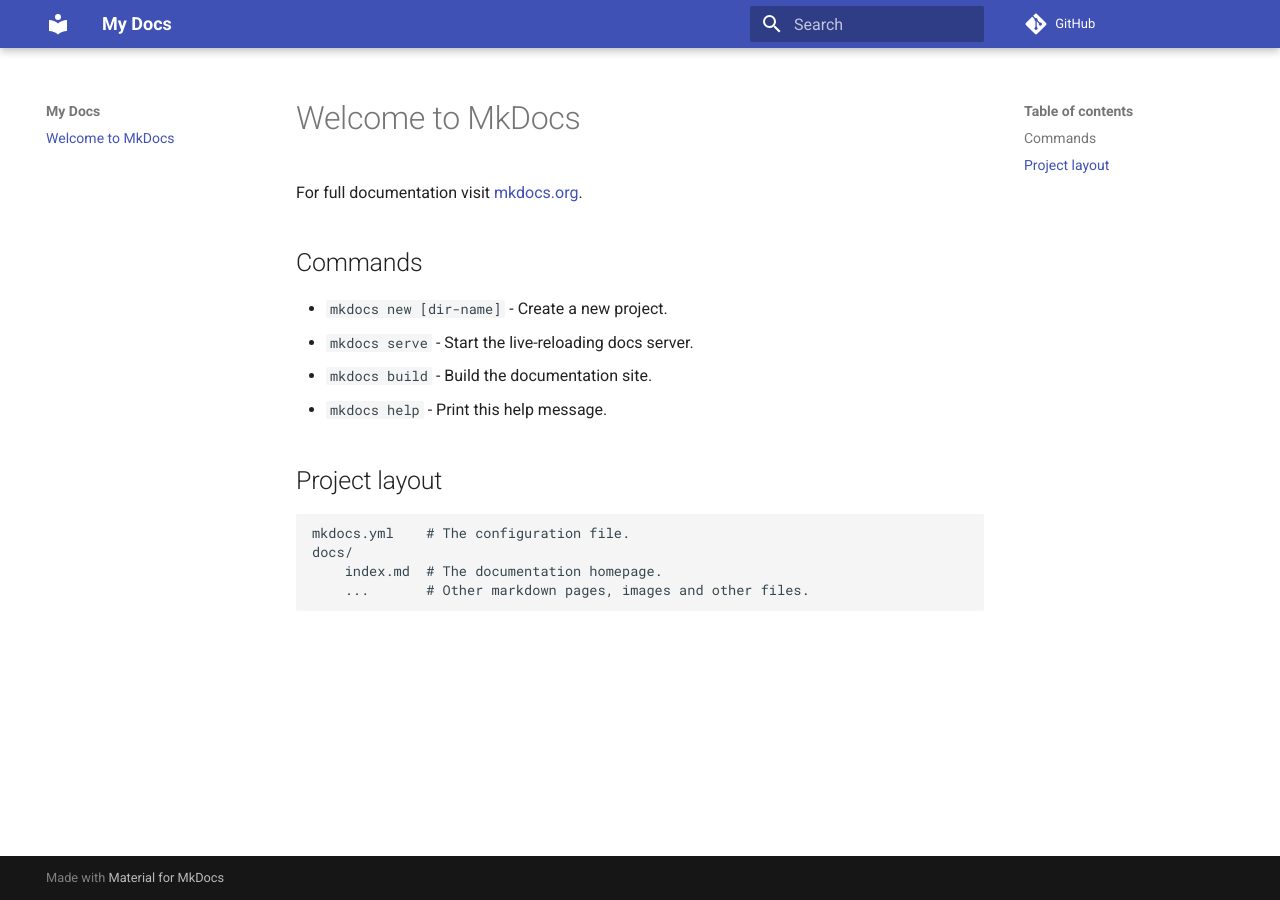
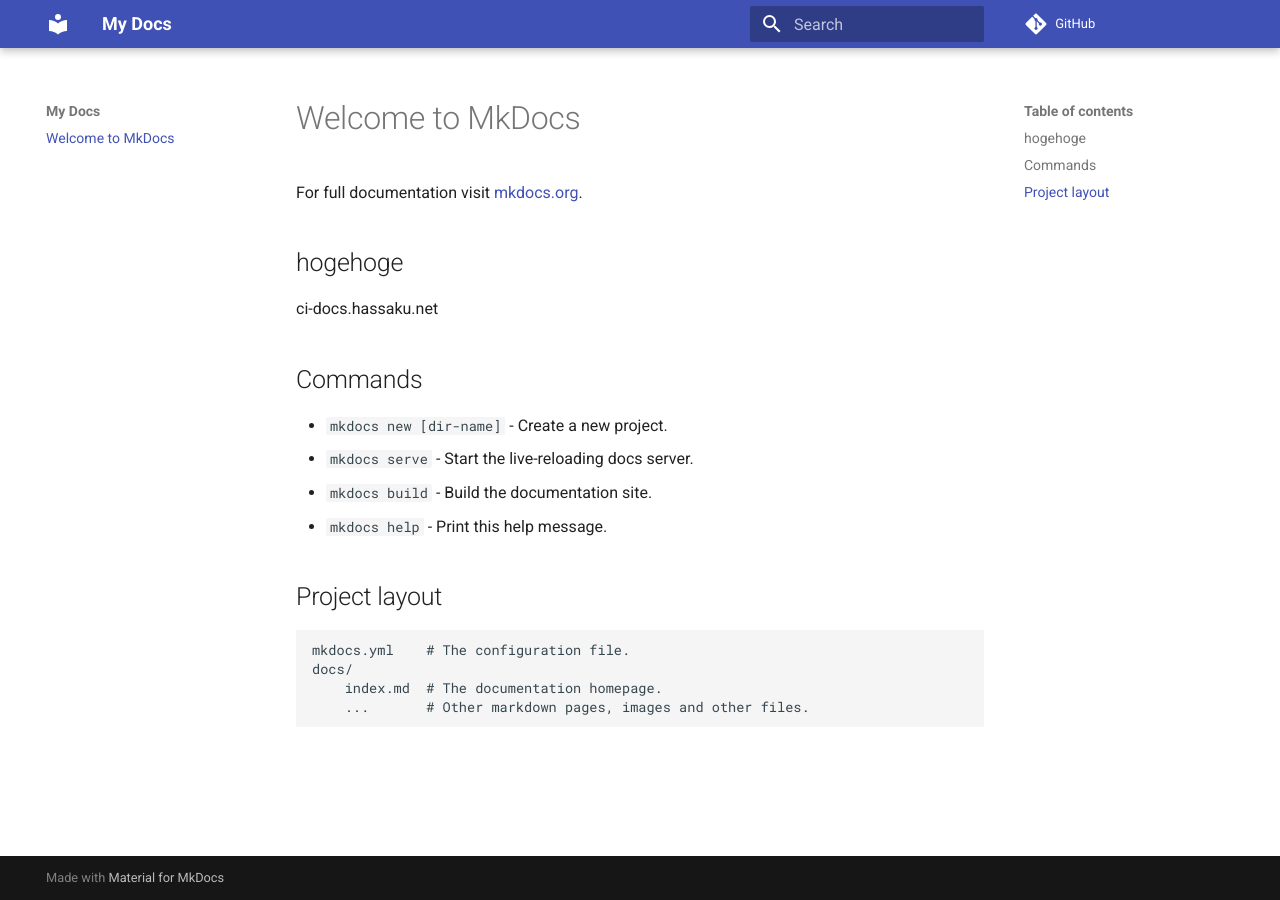
Before and after one commit to hassaku63/ci_docs, an MkDocs documentation site: the page built from docs/index.md, in a window 1280 px wide. Built offline with MkDocs 1.6.1 and Material for MkDocs 9.7.7, drawn with Linux system fonts in a browser that asks for light colours; comment, search, counter and statistics services are not loaded.

```diff
--- a/docs/index.md
+++ b/docs/index.md
@@ -1,6 +1,9 @@
 # Welcome to MkDocs
 
 For full documentation visit [mkdocs.org](http://mkdocs.org).
+
+## hogehoge
+ci-docs.hassaku.net
 
 ## Commands
 
```
